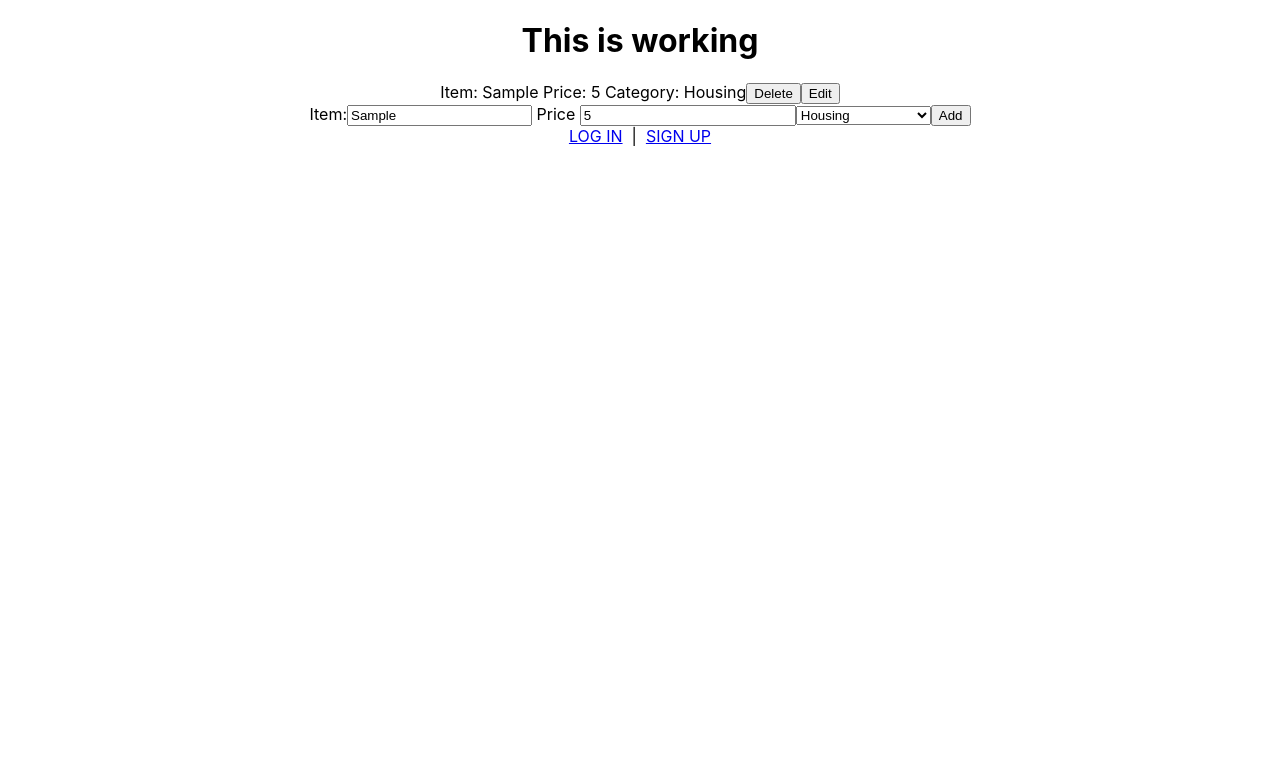
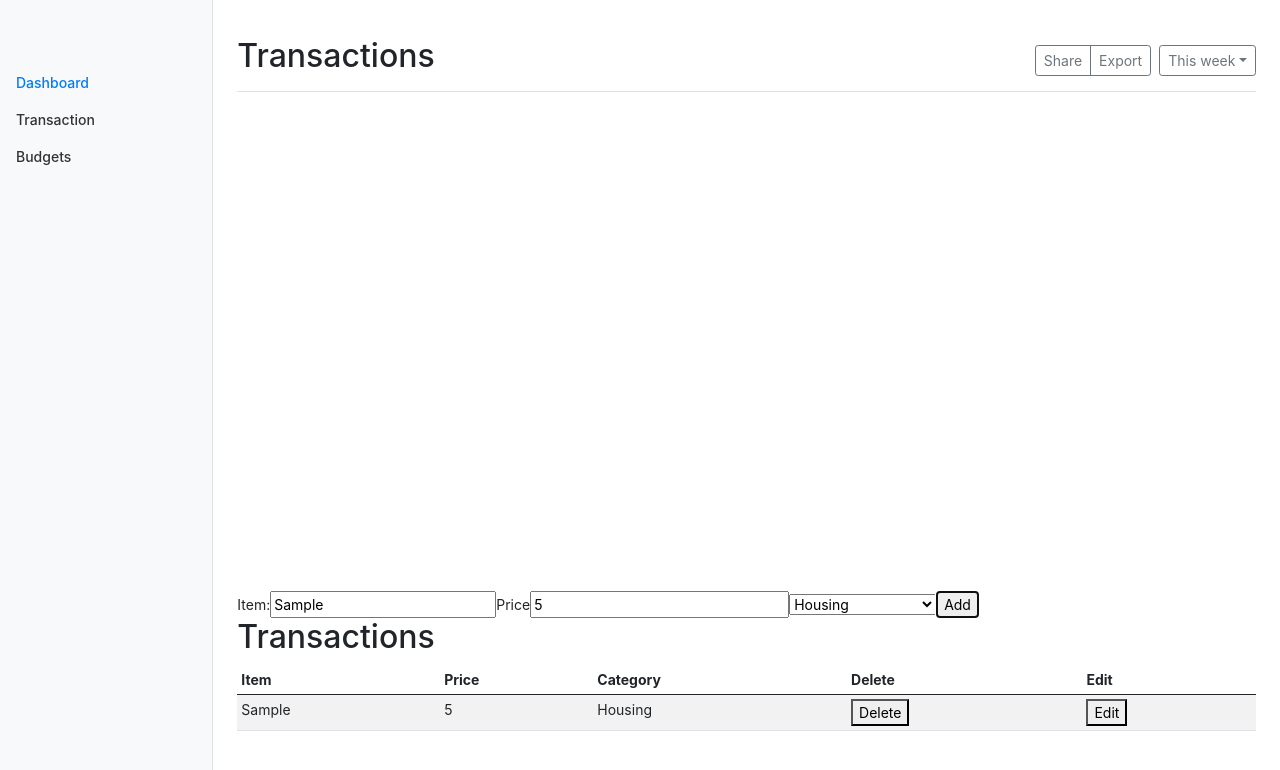
Before and after one commit to iRTerence/Wheres-My-Money, a React (Create React App) app: page /transactions in a window 1280 px wide. Both pictures are taken after typing "Sample", "5" into the empty fields and a click on the button "Add". Shown: the top 770 px of the page. Built offline with nearby package versions, Linux system fonts and the light colour scheme; no server answers.

Commit message:
Added styling to transactions

```diff
--- a/public/index.html
+++ b/public/index.html
@@ -24,7 +24,8 @@
       work correctly both with client-side routing and a non-root public URL.
       Learn how to configure a non-root public URL by running `npm run build`.
     -->
-    <title>React App</title>
+    <link href="https://cdn.jsdelivr.net/npm/bootstrap@5.0.0-beta1/dist/css/bootstrap.min.css" rel="stylesheet" integrity="sha384-giJF6kkoqNQ00vy+HMDP7azOuL0xtbfIcaT9wjKHr8RbDVddVHyTfAAsrekwKmP1" crossorigin="anonymous">
+    <title>WMM</title>
   </head>
   <body>
     <noscript>You need to enable JavaScript to run this app.</noscript>
@@ -39,5 +40,9 @@
       To begin the development, run `npm start` or `yarn start`.
       To create a production bundle, use `npm run build` or `yarn build`.
     -->
+
+    <script src="https://cdn.jsdelivr.net/npm/@popperjs/core@2.5.4/dist/umd/popper.min.js" integrity="sha384-q2kxQ16AaE6UbzuKqyBE9/u/KzioAlnx2maXQHiDX9d4/zp8Ok3f+M7DPm+Ib6IU" crossorigin="anonymous"></script>
+    <script src="https://cdn.jsdelivr.net/npm/bootstrap@5.0.0-beta1/dist/js/bootstrap.min.js" integrity="sha384-pQQkAEnwaBkjpqZ8RU1fF1AKtTcHJwFl3pblpTlHXybJjHpMYo79HY3hIi4NKxyj" crossorigin="anonymous"></script>
+
   </body>
 </html>
--- a/src/components/NavBar/NavBar.jsx
+++ b/src/components/NavBar/NavBar.jsx
@@ -1,5 +1,6 @@
 import React from 'react';
 import { Link } from 'react-router-dom';
+import './NavBar.css';
 
 const NavBar = (props) => {
   let nav = props.user ?
--- a/src/components/TransactionForm/TransactionForm.jsx
+++ b/src/components/TransactionForm/TransactionForm.jsx
@@ -51,16 +51,18 @@ class TransactionForm extends Component {
         return (
             <div>
                 <form onSubmit={this.handleSubmit}>
-                    <label>Item:</label>
+                    <label for="item">Item:</label>
                     <input
                     type='text'
                     value={this.state.task}
                     placeholder="Add an Item"
                     name="item"
                     onChange={this.handleChange}
+                    id="item"
+                    required
                     >
                     </input>
-                    <label> Price </label>
+                    <label for="price"> Price </label>
                     <input
                     type='number'
                     min='-99999999999999999999'
@@ -69,7 +71,9 @@ class TransactionForm extends Component {
                     value={this.state.task}
                     placeholder="Item Price"
                     name="price"
+                    id="price"
                     onChange={this.handleChange}
+                    required
                     >
                     </input>
                     <select value={this.state.category} onChange={this.handleChange} name="category">
--- a/src/components/TransactionItem/TransactionItem.jsx
+++ b/src/components/TransactionItem/TransactionItem.jsx
@@ -107,11 +107,22 @@ class TransactionItem extends Component {
             )
         } else {
             result = (
-            <div>
-                Item: {this.props.item.item} Price: {this.props.item.price} Category: {this.props.item.category}
+            <>
+
+            <tr>
+              <td>{this.props.item.item}</td>
+              <td>{this.props.item.price}</td>
+              <td>{this.props.item.category}</td>
+              <td><button onClick={this.handleRemove}>Delete</button></td>
+              <td><button onClick={this.toggleForm}>Edit</button></td>
+            </tr>
+
+
+
+                {/* Item: {this.props.item.item} Price: {this.props.item.price} Category: {this.props.item.category}
                 <button onClick={this.handleRemove}>Delete</button>
-                <button onClick={this.toggleForm}>Edit</button>
-            </div>
+                <button onClick={this.toggleForm}>Edit</button> */}
+            </>
             )
         }
         return result
--- a/src/pages/App/App.css
+++ b/src/pages/App/App.css
@@ -1,3 +1,8 @@
+body {
+    font-size: .875rem;
+  }
+
+
 .App {
   text-align: center;
 }
--- a/src/pages/App/App.js
+++ b/src/pages/App/App.js
@@ -6,7 +6,7 @@ import userService from '../../utils/userService';
 import NavBar from '../../components/NavBar/NavBar'
 import LoginPage from '../LoginPage/LoginPage'
 import HomePage from '../HomePage/HomePage'
-import Transaction from '../Transaction/Transaction'
+import Transaction from '../Transaction/Transaction.jsx'
 
 class App extends Component {
   constructor() {
@@ -32,7 +32,9 @@ class App extends Component {
 
   render() {
     return (
-      <div className="App">
+      <div>
+      <NavBar handleLogout={this.handleLogout} user={this.state.user}/>
+
           <Route exact path='/' render={({ history }) =>
             <HomePage
               history={history}
@@ -50,7 +52,6 @@ class App extends Component {
               handleSignupOrLogin={this.handleSignupOrLogin}
             />
           }/>
-          <NavBar handleLogout={this.handleLogout} user={this.state.user}/>
           <Route exact path='/login' render={({ history }) =>
             <LoginPage
               history={history}
--- /dev/null
+++ b/src/pages/Transaction/Transaction.css
@@ -0,0 +1,97 @@
+
+  .feather {
+    width: 16px;
+    height: 16px;
+    vertical-align: text-bottom;
+  }
+
+  /*
+   * Sidebar
+   */
+
+  .sidebar {
+    position: fixed;
+    top: 0;
+    /* rtl:raw:
+    right: 0;
+    */
+    bottom: 0;
+    /* rtl:remove */
+    left: 0;
+    z-index: 100; /* Behind the navbar */
+    padding: 48px 0 0; /* Height of navbar */
+    box-shadow: inset -1px 0 0 rgba(0, 0, 0, .1);
+  }
+
+  @media (max-width: 767.98px) {
+    .sidebar {
+      top: 5rem;
+    }
+  }
+
+  .sidebar-sticky {
+    position: relative;
+    top: 0;
+    height: calc(100vh - 48px);
+    padding-top: .5rem;
+    overflow-x: hidden;
+    overflow-y: auto; /* Scrollable contents if viewport is shorter than content. */
+  }
+
+  .sidebar .nav-link {
+    font-weight: 500;
+    color: #333;
+  }
+
+  .sidebar .nav-link .feather {
+    margin-right: 4px;
+    color: #727272;
+  }
+
+  .sidebar .nav-link.active {
+    color: #007bff;
+  }
+
+  .sidebar .nav-link:hover .feather,
+  .sidebar .nav-link.active .feather {
+    color: inherit;
+  }
+
+  .sidebar-heading {
+    font-size: .75rem;
+    text-transform: uppercase;
+  }
+
+  /*
+   * Navbar
+   */
+
+  .navbar-brand {
+    padding-top: .75rem;
+    padding-bottom: .75rem;
+    font-size: 1rem;
+    background-color: rgba(0, 0, 0, .25);
+    box-shadow: inset -1px 0 0 rgba(0, 0, 0, .25);
+  }
+
+  .navbar .navbar-toggler {
+    top: .25rem;
+    right: 1rem;
+  }
+
+  .navbar .form-control {
+    padding: .75rem 1rem;
+    border-width: 0;
+    border-radius: 0;
+  }
+
+  .form-control-dark {
+    color: #fff;
+    background-color: rgba(255, 255, 255, .1);
+    border-color: rgba(255, 255, 255, .1);
+  }
+
+  .form-control-dark:focus {
+    border-color: transparent;
+    box-shadow: 0 0 0 3px rgba(255, 255, 255, .25);
+  }
--- /dev/null
+++ b/src/pages/Transaction/Transaction.js
@@ -0,0 +1,53 @@
+// /* globals Chart:false, feather:false */
+
+// (function () {
+//   'use strict'
+
+//   feather.replace()
+
+//   // Graphs
+//   var ctx = document.getElementById('myChart')
+//   // eslint-disable-next-line no-unused-vars
+//   var myChart = new Chart(ctx, {
+//     type: 'line',
+//     data: {
+//       labels: [
+//         'Sunday',
+//         'Monday',
+//         'Tuesday',
+//         'Wednesday',
+//         'Thursday',
+//         'Friday',
+//         'Saturday'
+//       ],
+//       datasets: [{
+//         data: [
+//           15339,
+//           21345,
+//           18483,
+//           24003,
+//           23489,
+//           24092,
+//           12034
+//         ],
+//         lineTension: 0,
+//         backgroundColor: 'transparent',
+//         borderColor: '#007bff',
+//         borderWidth: 4,
+//         pointBackgroundColor: '#007bff'
+//       }]
+//     },
+//     options: {
+//       scales: {
+//         yAxes: [{
+//           ticks: {
+//             beginAtZero: false
+//           }
+//         }]
+//       },
+//       legend: {
+//         display: false
+//       }
+//     }
+//   })
+// })()
--- a/src/pages/Transaction/Transaction.jsx
+++ b/src/pages/Transaction/Transaction.jsx
@@ -3,6 +3,8 @@ import TransactionItem from '../../components/TransactionItem/TransactionItem'
 import TransactionForm from '../../components/TransactionForm/TransactionForm'
 import axios from 'axios';
 import tokenService from '../../utils/tokenService'
+import './Transaction.css';
+
 
 
 const baseUrl = "/api/transactions/"
@@ -81,9 +83,73 @@ class Transaction extends Component {
     render() {
         return (
         <div>
-            <h1> This is working </h1>
-            {this.generateTransactions()}
-            <TransactionForm create={this.create} user={this.props.user}/>
+
+<div class="container-fluid">
+  <div class="row">
+    <nav id="sidebarMenu" class="col-md-3 col-lg-2 d-md-block bg-light sidebar collapse">
+      <div class="position-sticky pt-3">
+        <ul class="nav flex-column">
+          <li class="nav-item">
+            <a class="nav-link active" aria-current="page" href="#">
+              <span data-feather="home"></span>
+              Dashboard
+            </a>
+          </li>
+          <li class="nav-item">
+            <a class="nav-link" href="#">
+              <span data-feather="file"></span>
+              Transaction
+            </a>
+          </li>
+          <li class="nav-item">
+            <a class="nav-link" href="#">
+              <span data-feather="shopping-cart"></span>
+              Budgets
+            </a>
+          </li>
+        </ul>
+      </div>
+    </nav>
+
+    <main class="col-md-9 ms-sm-auto col-lg-10 px-md-4">
+      <div class="d-flex justify-content-between flex-wrap flex-md-nowrap align-items-center pt-3 pb-2 mb-3 border-bottom">
+        <h1 class="h2">Transactions</h1>
+        <div class="btn-toolbar mb-2 mb-md-0">
+          <div class="btn-group me-2">
+            <button type="button" class="btn btn-sm btn-outline-secondary">Share</button>
+            <button type="button" class="btn btn-sm btn-outline-secondary">Export</button>
+          </div>
+          <button type="button" class="btn btn-sm btn-outline-secondary dropdown-toggle">
+            <span data-feather="calendar"></span>
+            This week
+          </button>
+        </div>
+      </div>
+
+      <canvas class="my-4 w-100" id="myChart" width="900" height="380"></canvas>
+     <TransactionForm create={this.create} user={this.props.user}/>
+      <h2>Transactions</h2>
+      <div class="table-responsive">
+        <table class="table table-striped table-sm">
+          <thead>
+            <tr>
+              <th>Item</th>
+              <th>Price</th>
+              <th>Category</th>
+              <th>Delete</th>
+              <th>Edit</th>
+            </tr>
+          </thead>
+          <tbody>
+          {this.generateTransactions()}
+
+          </tbody>
+        </table>
+      </div>
+    </main>
+  </div>
+</div>
+
         </div>
         );
     }
```
Also changed, not shown: src/components/NavBar/NavBar.css (added), 1 other file (tests, documents, lock files or other folders).
